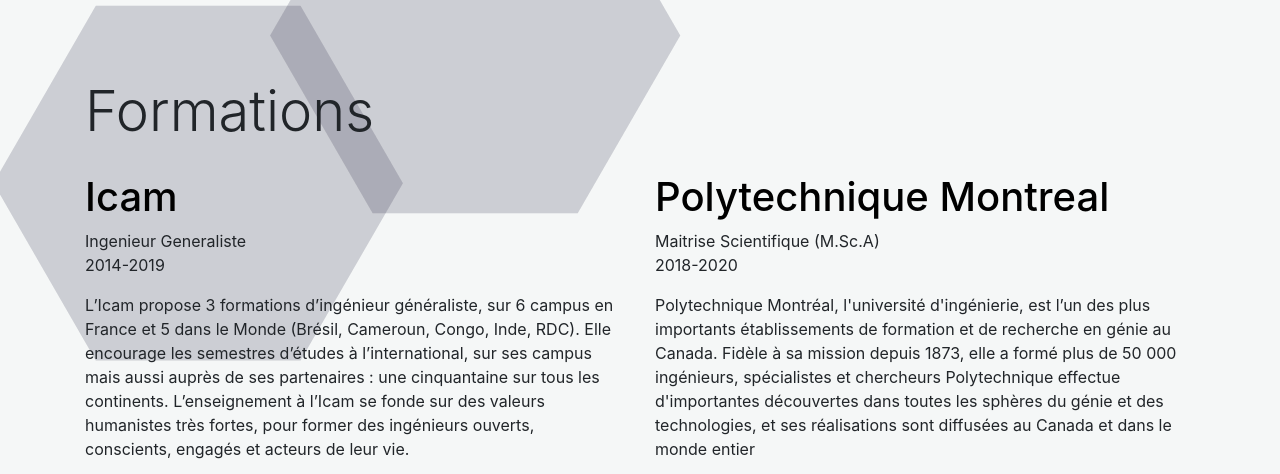
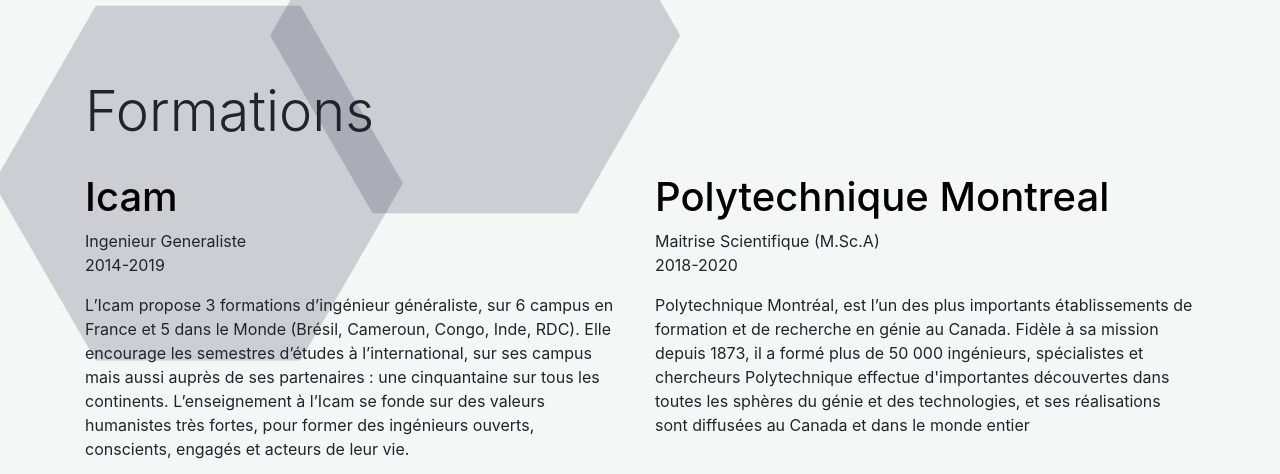
Before and after one commit to Hackamo/Portfolio-v1, a plain HTML site: page index.html in a window 1280 px wide. Shown: the part 3949-4423 px from the top of the page. Drawn offline with nearby package versions, Linux system fonts and the light colour scheme.

Commit message:
updates orthographes

```diff
--- a/index.html
+++ b/index.html
@@ -335,8 +335,8 @@
             <a href="https://www.polymtl.ca/"><h1>Polytechnique Montreal</h1></a>
             Maitrise Scientifique (M.Sc.A)
             <p>2018-2020</p>
-            <p>Polytechnique Montréal, l'université d'ingénierie, est l’un des plus importants établissements de
-              formation et de recherche en génie au Canada. Fidèle à sa mission depuis 1873, elle a formé plus de 50
+            <p>Polytechnique Montréal, est l’un des plus importants établissements de
+              formation et de recherche en génie au Canada. Fidèle à sa mission depuis 1873, il a formé plus de 50
               000
               ingénieurs, spécialistes et chercheurs
               Polytechnique effectue d'importantes découvertes dans toutes les sphères du génie et des technologies,
```
